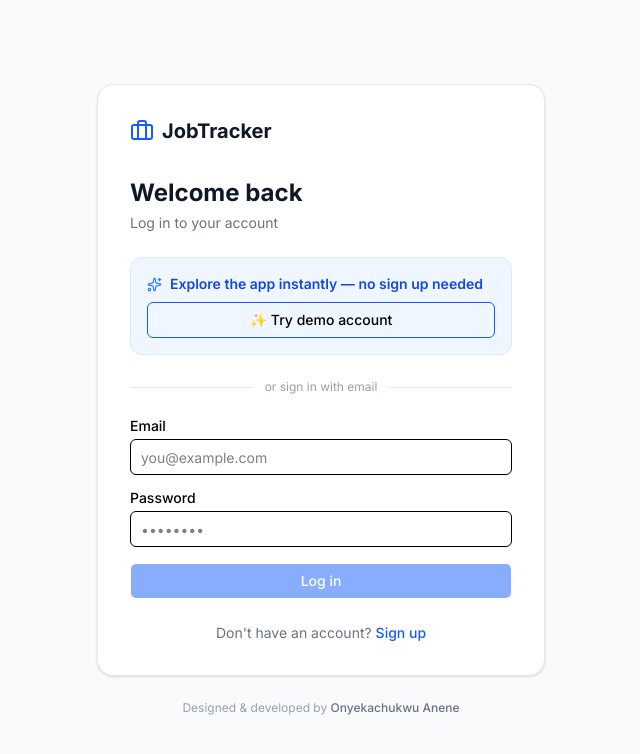
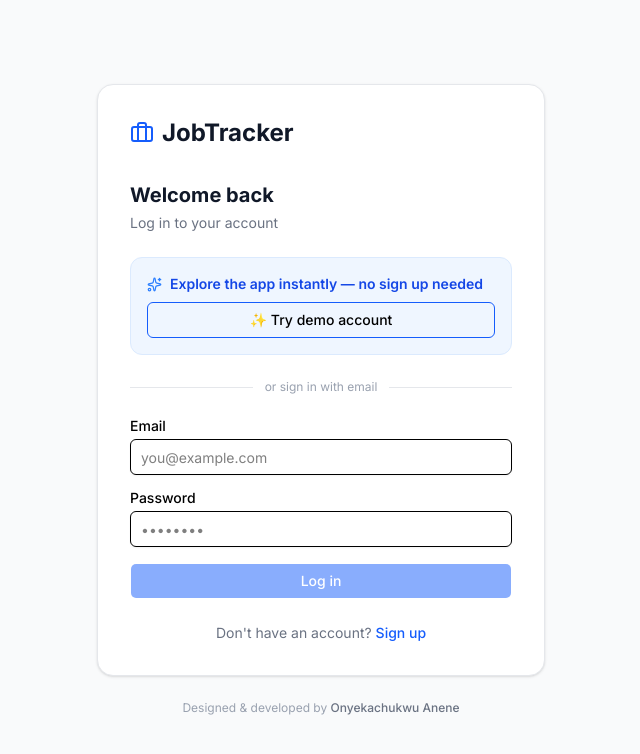
Before and after one commit to onyekaanene/job-tracker, a Next.js app: page /login in a window 1280 px wide. Shown: the top 754 px of the page, without its empty margins (319-959 px from the left). Built offline with nearby package versions, Linux system fonts and the light colour scheme; no server answers.

Commit message:
Login page

```diff
--- a/app/login/page.tsx
+++ b/app/login/page.tsx
@@ -57,10 +57,10 @@ export default function LoginPage() {
         {/* Logo */}
         <div className="flex items-center gap-2 mb-8">
           <Briefcase className="text-blue-600" size={24} />
-          <span className="font-bold text-gray-900 text-xl">JobTracker</span>
+          <span className="font-bold text-gray-900 text-2xl">JobTracker</span>
         </div>
 
-        <h1 className="text-2xl font-bold text-gray-900 mb-1">Welcome back</h1>
+        <h1 className="text-xl font-bold text-gray-900 mb-1">Welcome back</h1>
         <p className="text-gray-500 text-sm mb-6">Log in to your account</p>
 
         {/* Demo Banner */}
```
